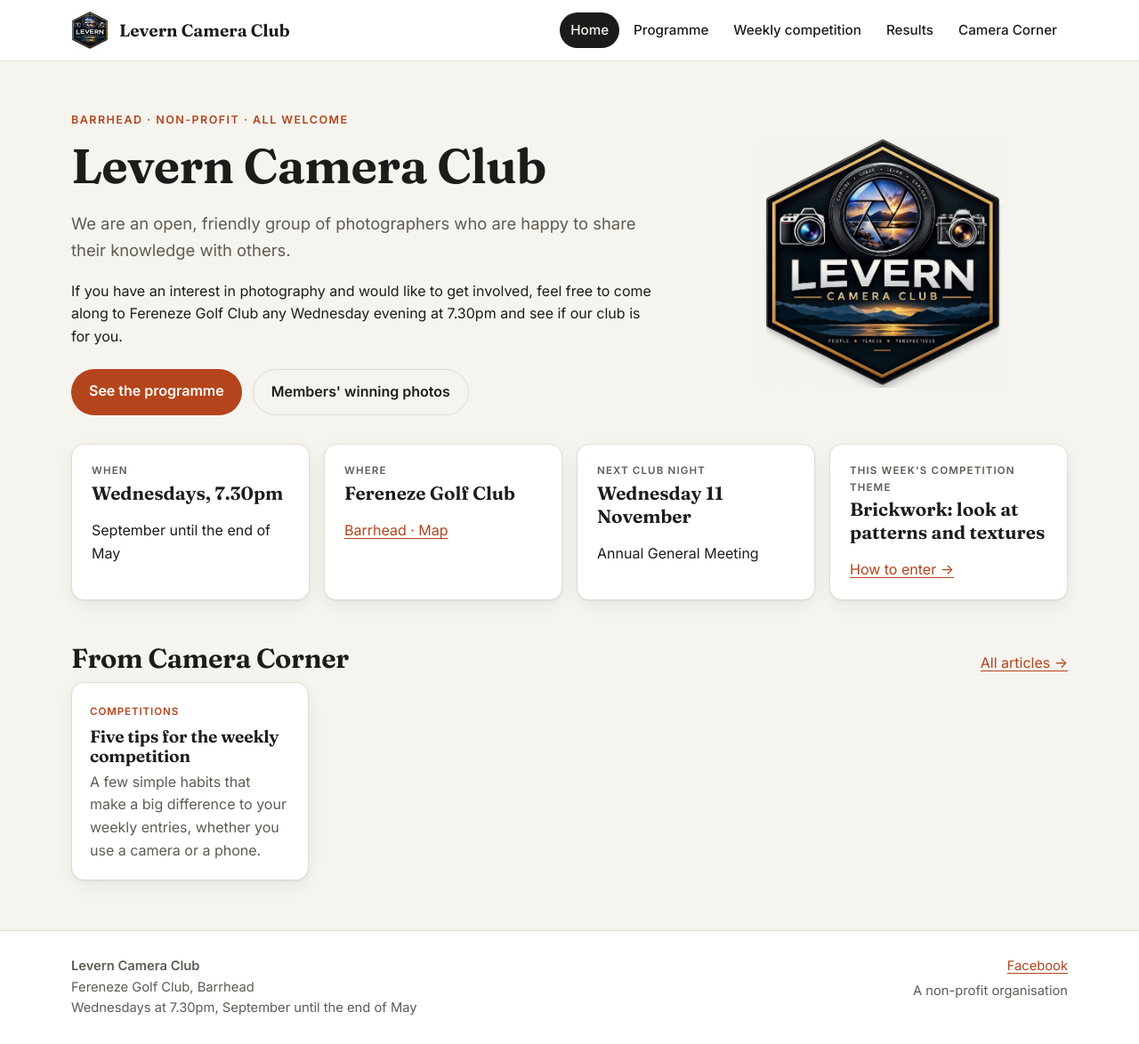
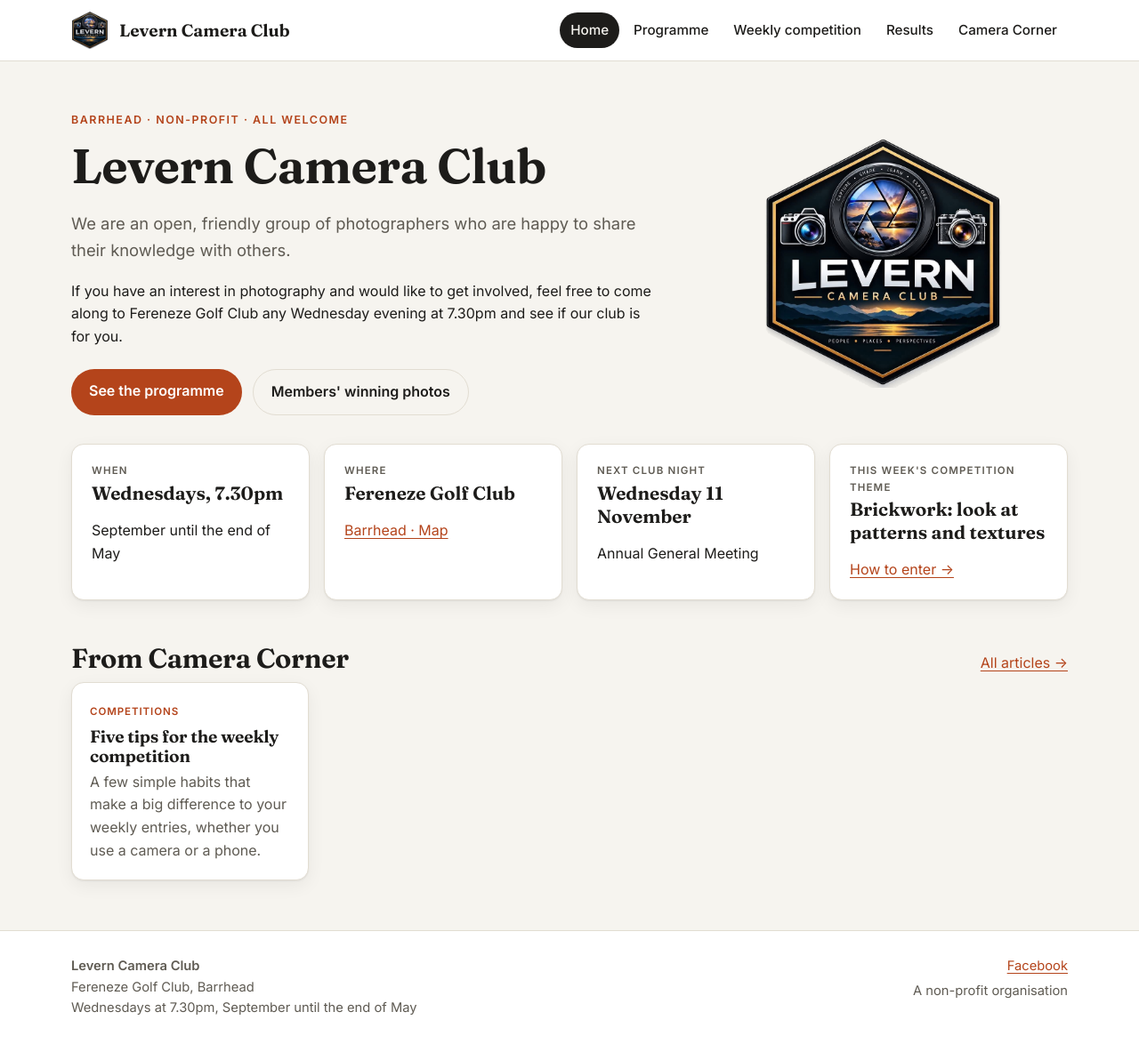
Before and after one commit to grantfitfuel/levern-camera-club, a Jekyll site: the page built from index.html, in a window 1280 px wide and 1174 px high. Shown: the whole window at 89% size. Built offline with Jekyll 4.4.1, drawn with Linux system fonts in a browser that asks for light colours.

Commit message:
Use a transparent, smooth-edged version of the club logo
Co-Authored-By: Claude Opus 5.5 <noreply@anthropic.com>
Claude-Session: https://claude.ai/code/session_012PBygZKZRm7fLhazHccoH4

```diff
--- a/_data/settings.yml
+++ b/_data/settings.yml
@@ -1,4 +1,4 @@
-logo: /images/IMG_2937-1.jpeg
+logo: /images/site/levern-logo.png
 tagline: An open, friendly group of photographers in Barrhead
 venue: Fereneze Golf Club, Barrhead
 meeting_time: Wednesdays at 7.30pm, September until the end of May
--- a/assets/css/style.css
+++ b/assets/css/style.css
@@ -224,11 +224,3 @@ h2 { font-size: clamp(1.4rem, 3vw, 1.9rem); }
 .social a:hover { text-decoration: underline; }
 .lb-social .social { justify-content: center; }
 .lb-social a { color: #f0a27c; }
-
-/* Let a logo with a white background sit cleanly on the page */
-@media (prefers-color-scheme: light) {
-  .hero-logo img, img.logo { mix-blend-mode: multiply; }
-}
-@media (prefers-color-scheme: dark) {
-  .hero-logo img, img.logo { border-radius: 12px; }
-}
```
Also changed, not shown: images/site/levern-logo.png (added).
